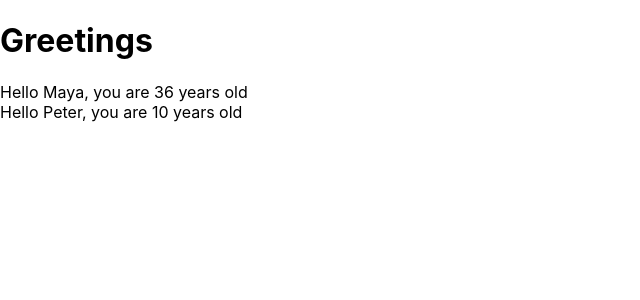
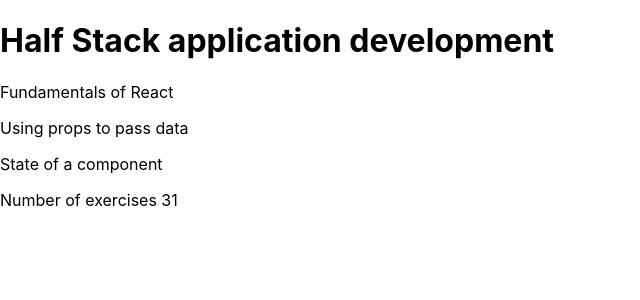
Before and after one commit to lipasofra/FullStack-React, a React (Create React App) app: page / in a window 1280 px wide. Shown: the top 300 px of the page, without its empty margins (0-640 px from the left). Built offline with nearby package versions, Linux system fonts and the light colour scheme.

Commit message:
exercises part 1

```diff
--- a/src/App.js
+++ b/src/App.js
@@ -1,22 +1,55 @@
 import './App.css';
 
-const Hello = (props) => {
-  return (
+const Header = (props) => {
+  return(
+    <h1>{props.course}</h1>
+  )
+
+}
+
+const Part = (props) => {
+  return(
+    <p>{props.part} {props.exercise}</p>
+  )
+
+}
+
+const Content = (props) => {
+  return(
     <div>
-      Hello {props.name}, you are {props.age} years old
-    </div>
+      <Part part={props.part1} exercise={props.exercise1}/>
+      <Part part={props.part2} exercise={props.exercise2}/>
+      <Part part={props.part3} exercise={props.exercise3}/>
+  </div>
   )
 }
 
+const Total = (props) => {
+  return (
+    <p>Number of exercises {props.total}</p>
+  )
+}
+
+
 const App = () => {
-  const name = 'Peter'
-  const age = 10
+  const course = 'Half Stack application development'
+  const part1 = 'Fundamentals of React'
+  const exercises1 = 10
+  const part2 = 'Using props to pass data'
+  const exercises2 = 7
+  const part3 = 'State of a component'
+  const exercises3 = 14
+  const total = exercises1 + exercises2 + exercises3
 
   return (
     <div>
-      <h1>Greetings</h1>
-      <Hello name="Maya" age={26 + 10} />
-      <Hello name={name} age={age} />
+      <Header course={course}/>
+      <Content
+       part1={part1} exercises1={exercises1}
+       part2={part2} exercises2={exercises2}
+       part3={part3} exercises3={exercises3}
+      />
+      <Total total={total}/>
     </div>
   )
 }
```
